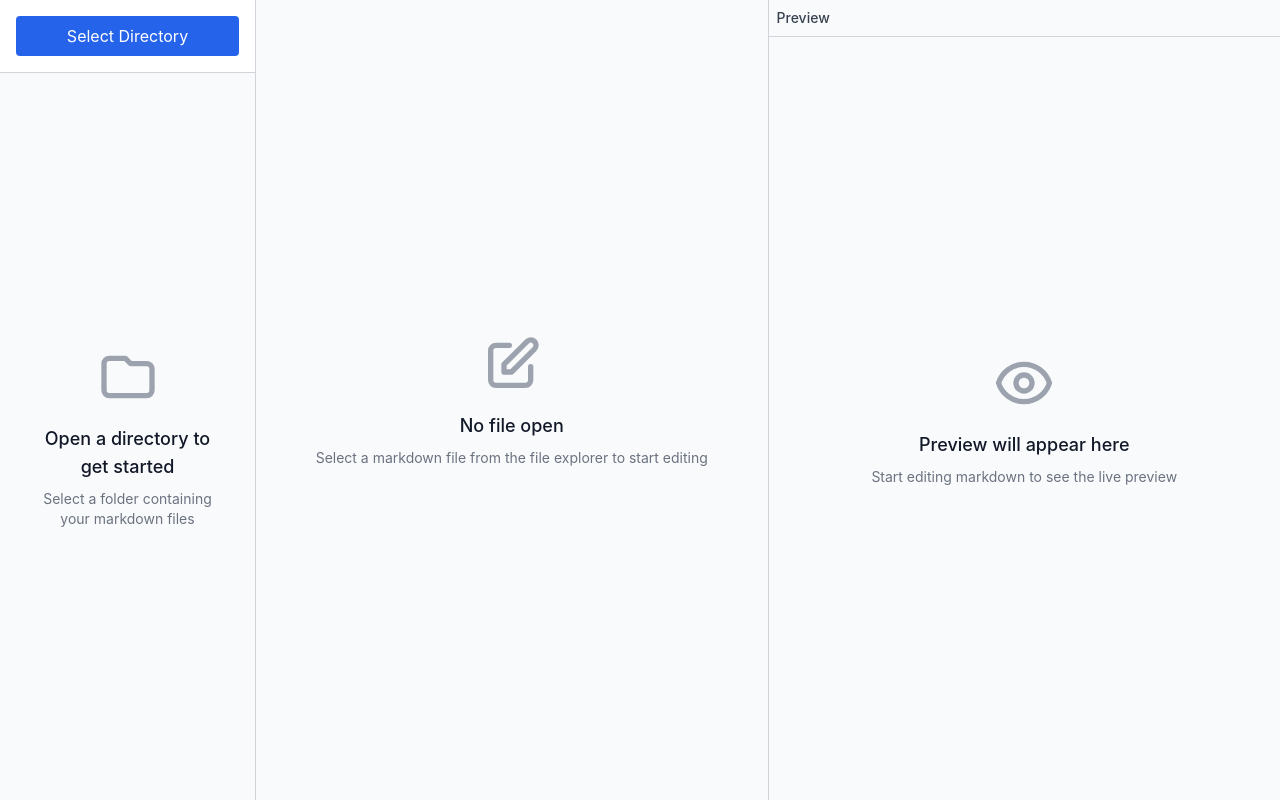
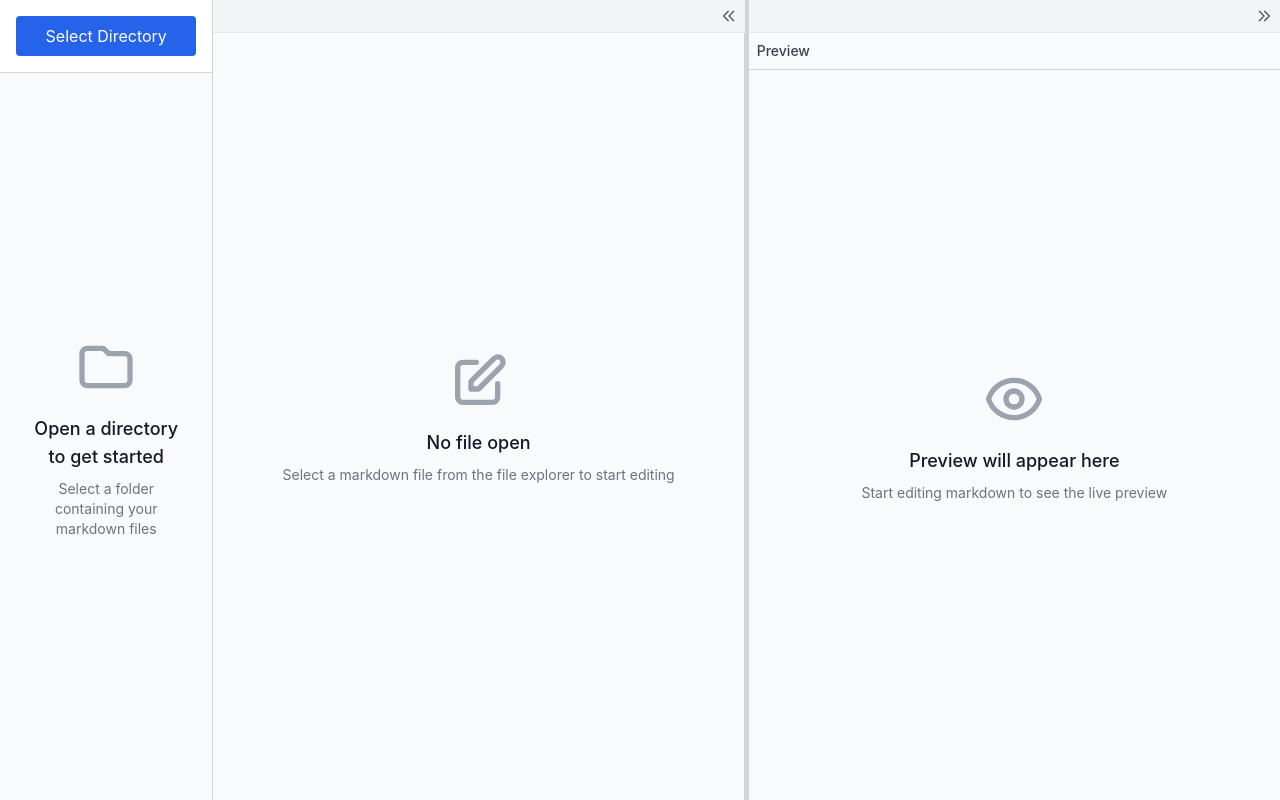
Before and after one commit to mrilikecoding/manza, a React (Vite) app: page / in a window 1280 px wide. Built offline with nearby package versions, Linux system fonts and the light colour scheme.

Commit message:
feat: integrate ResizablePanes into AppLayout
- Wrap editor and preview columns with ResizablePanes component
- Add state for editor and preview collapse
- Add handleCollapseEditor and handleCollapsePreview callbacks
- Users can now resize and collapse/expand panes

All 83 tests passing.

```diff
--- a/src/components/Layout/AppLayout.tsx
+++ b/src/components/Layout/AppLayout.tsx
@@ -4,6 +4,7 @@ import { invoke } from '@tauri-apps/api/tauri';
 import { FileExplorer, type FileItem } from '../FileExplorer';
 import { MarkdownEditor } from '../Editor';
 import { MarkdownPreview } from '../Preview';
+import { ResizablePanes } from './ResizablePanes';
 
 // Type from Rust backend (snake_case)
 interface BackendFileItem {
@@ -21,6 +22,8 @@ export function AppLayout() {
   const [content, setContent] = useState<string>('');
   const [error, setError] = useState<string | null>(null);
   const [isSaving, setIsSaving] = useState(false);
+  const [isEditorCollapsed, setIsEditorCollapsed] = useState(false);
+  const [isPreviewCollapsed, setIsPreviewCollapsed] = useState(false);
 
   const handleSelectDirectory = useCallback(async () => {
     try {
@@ -179,6 +182,14 @@ export function AppLayout() {
 
   const isAtRoot = currentDirectoryPath === rootDirectoryPath;
 
+  const handleCollapseEditor = useCallback(() => {
+    setIsEditorCollapsed(!isEditorCollapsed);
+  }, [isEditorCollapsed]);
+
+  const handleCollapsePreview = useCallback(() => {
+    setIsPreviewCollapsed(!isPreviewCollapsed);
+  }, [isPreviewCollapsed]);
+
   return (
     <div
       data-testid="app-layout"
@@ -212,10 +223,16 @@ export function AppLayout() {
         </div>
       </div>
 
-      {/* Editor Column */}
+      {/* Resizable Editor and Preview Panes */}
+      <ResizablePanes
+        isLeftCollapsed={isEditorCollapsed}
+        isRightCollapsed={isPreviewCollapsed}
+        onCollapseLeft={handleCollapseEditor}
+        onCollapseRight={handleCollapsePreview}
+        leftContent={
           <div
             data-testid="editor-column"
-        className="flex h-full flex-1 flex-col border-r border-gray-300 dark:border-gray-700"
+            className="flex h-full flex-col border-r border-gray-300 dark:border-gray-700"
           >
             {error && (
               <div className="border-b border-red-300 bg-red-50 p-3 text-sm text-red-800 dark:border-red-700 dark:bg-red-900 dark:text-red-200">
@@ -242,11 +259,11 @@ export function AppLayout() {
               />
             </div>
           </div>
-
-      {/* Preview Column */}
+        }
+        rightContent={
           <div
             data-testid="preview-column"
-        className="flex h-full flex-1 flex-col overflow-hidden bg-white dark:bg-gray-900"
+            className="flex h-full flex-col overflow-hidden bg-white dark:bg-gray-900"
           >
             <div className="border-b border-gray-300 bg-gray-50 p-2 text-sm font-medium text-gray-700 dark:border-gray-700 dark:bg-gray-800 dark:text-gray-300">
               Preview
@@ -255,6 +272,8 @@ export function AppLayout() {
               <MarkdownPreview content={content} />
             </div>
           </div>
+        }
+      />
     </div>
   );
 }
```
Lines whose indentation alone changed are shown as unchanged.
